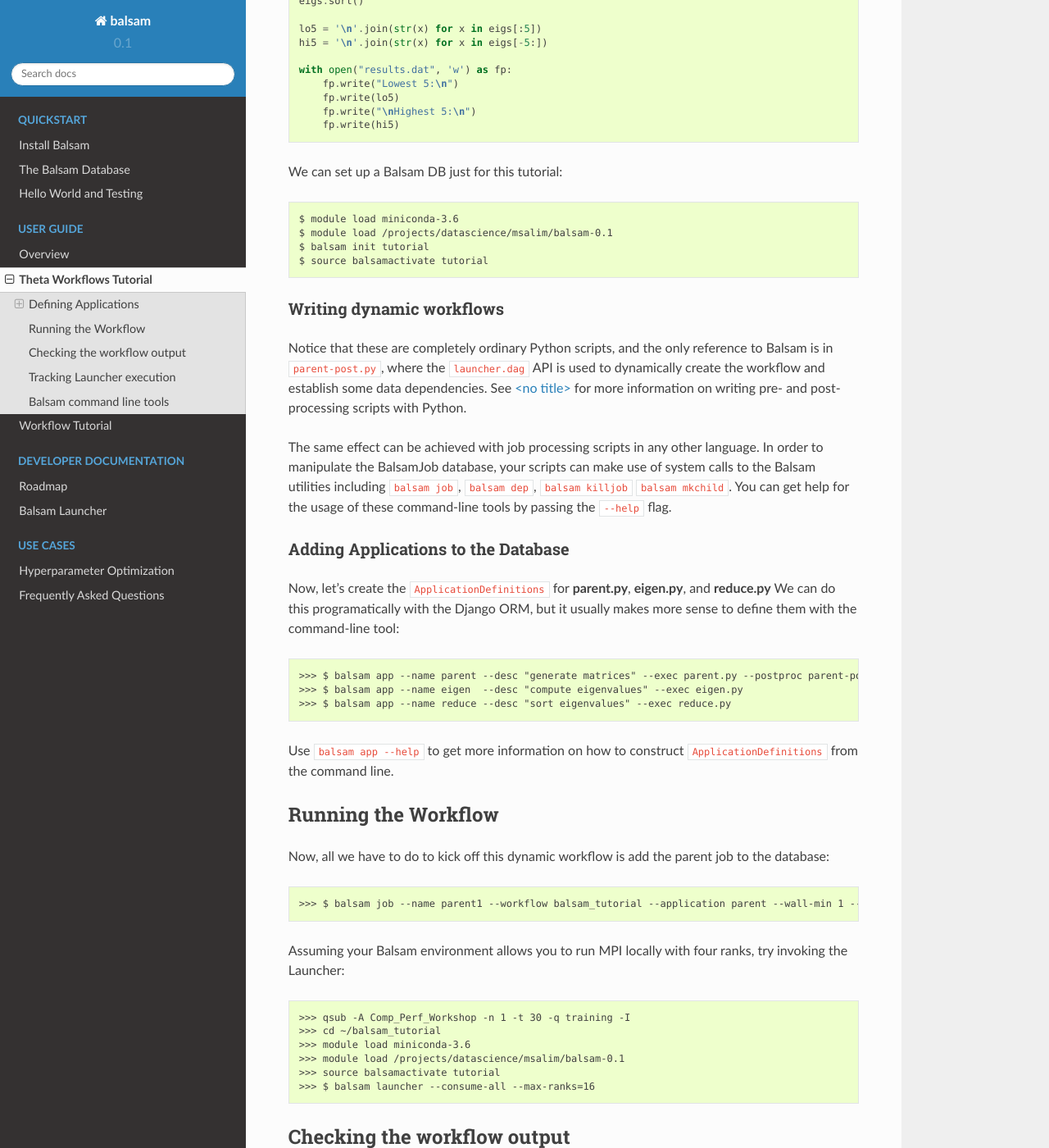
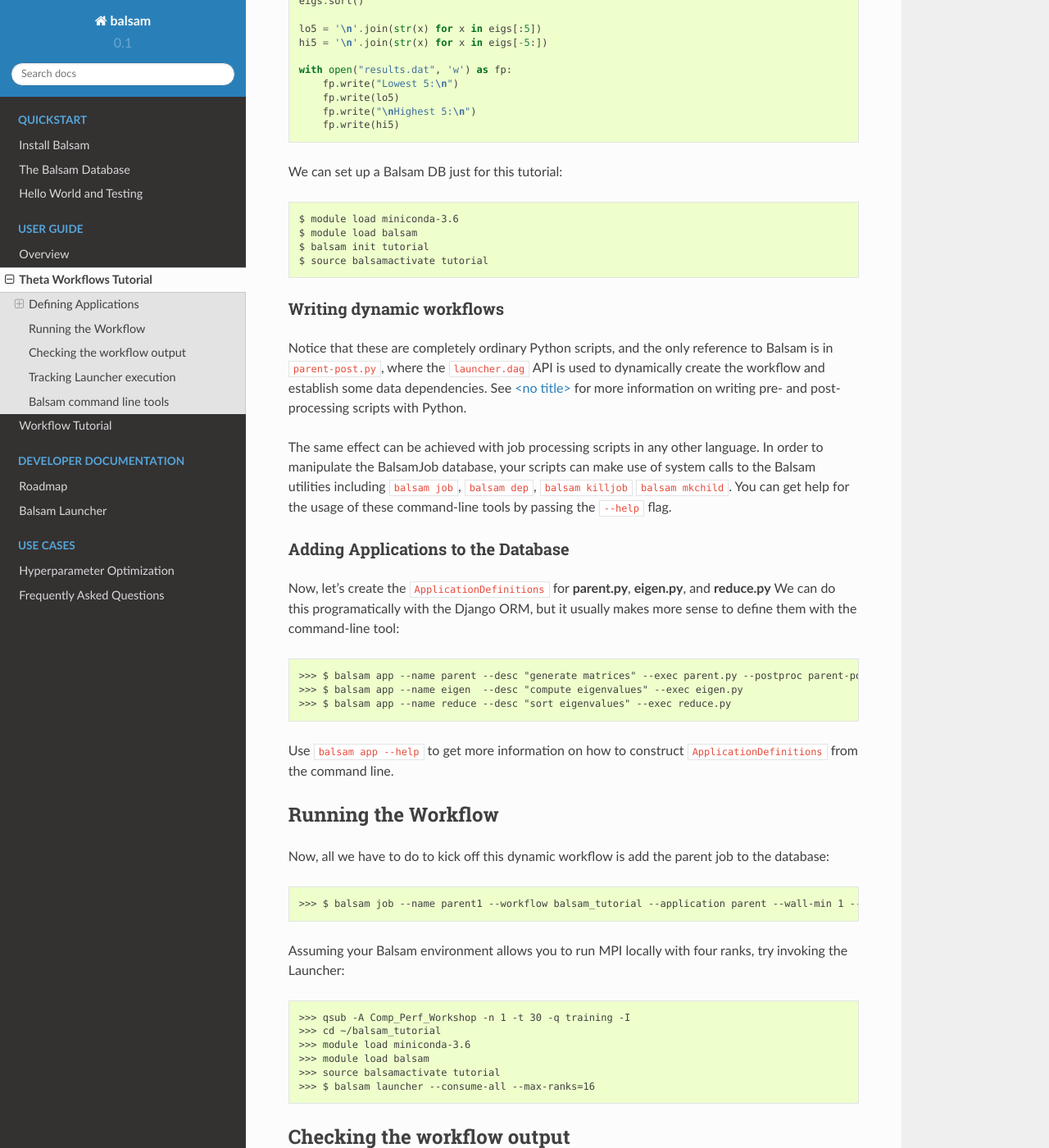
Before and after one commit to argonne-lcf/balsam, a Sphinx documentation site: the page built from docs/userguide/tutorial-theta.rst, in a window 1280 px wide and 1400 px high, scrolled down 2431 px. Shown: the whole window at 82% size. Built offline with Sphinx 7.4.7 and the Read the Docs theme 2.0.0, drawn with Linux system fonts in a browser that asks for light colours.

Commit message:
Fix module load line

```diff
--- a/docs/userguide/tutorial-theta.rst
+++ b/docs/userguide/tutorial-theta.rst
@@ -67,7 +67,7 @@
 We can set up a Balsam DB just for this tutorial::
 
     $ module load miniconda-3.6
-    $ module load /projects/datascience/msalim/balsam-0.1
+    $ module load balsam
     $ balsam init tutorial
     $ source balsamactivate tutorial
 
@@ -113,7 +113,7 @@
     >>> qsub -A Comp_Perf_Workshop -n 1 -t 30 -q training -I
     >>> cd ~/balsam_tutorial
     >>> module load miniconda-3.6
-    >>> module load /projects/datascience/msalim/balsam-0.1
+    >>> module load balsam
     >>> source balsamactivate tutorial
     >>> $ balsam launcher --consume-all --max-ranks=16
 
```
